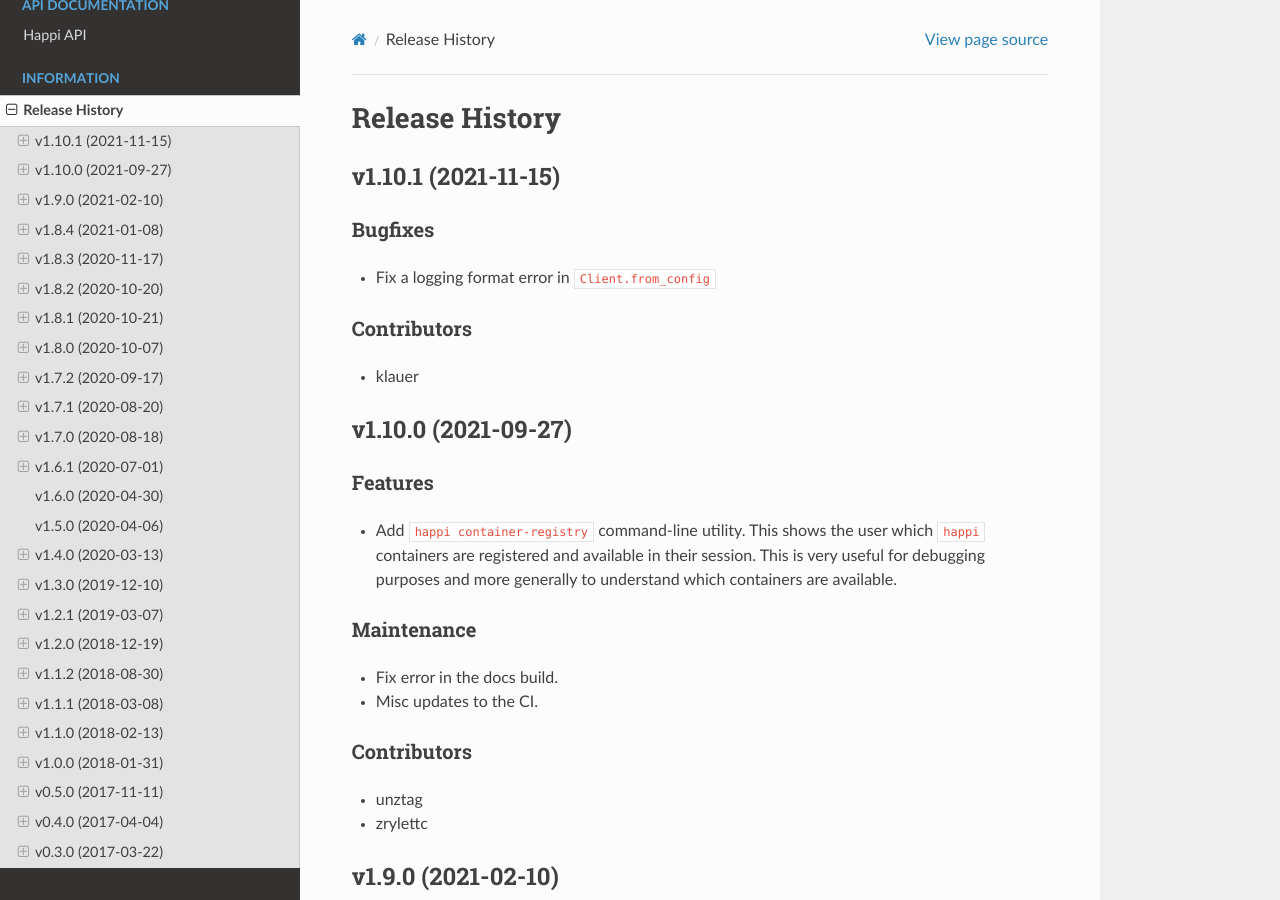
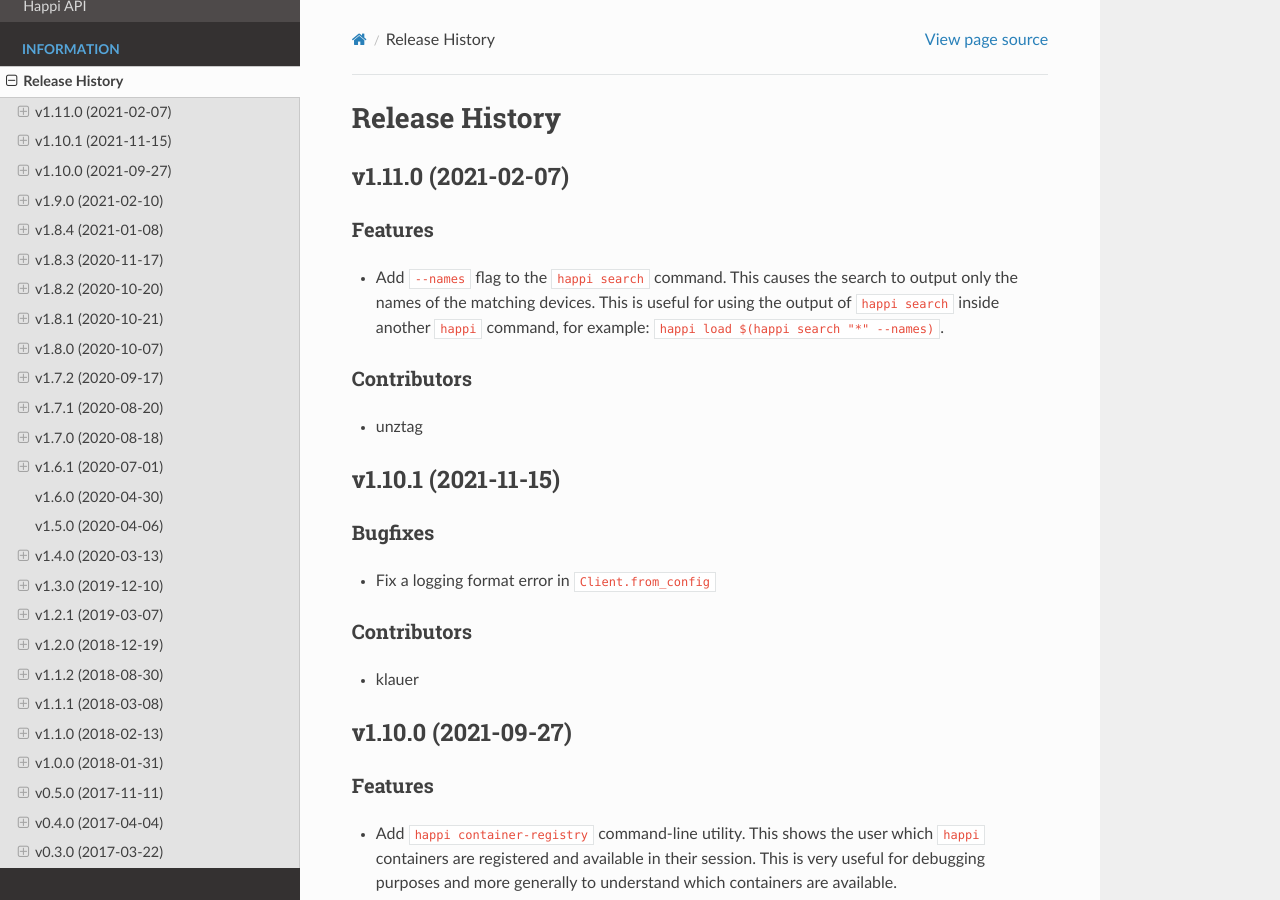
Before and after one commit to pcdshub/happi, a Sphinx documentation site: the page built from docs/source/releases.rst, in a window 1280 px wide and 900 px high. Built offline with Sphinx 7.4.7 and the Read the Docs theme 2.0.0, drawn with Linux system fonts in a browser that asks for light colours.

Commit message:
DOC: add release notes for v1.11.0

```diff
--- a/docs/source/releases.rst
+++ b/docs/source/releases.rst
@@ -1,6 +1,21 @@
 =================
  Release History
 =================
+
+v1.11.0 (2021-02-07)
+====================
+
+Features
+--------
+- Add ``--names`` flag to the ``happi search`` command. This causes the
+  search to output only the names of the matching devices. This is useful
+  for using the output of ``happi search`` inside another ``happi`` command,
+  for example: ``happi load $(happi search "*" --names)``.
+
+Contributors
+------------
+- unztag
+
 
 v1.10.1 (2021-11-15)
 ====================
```
